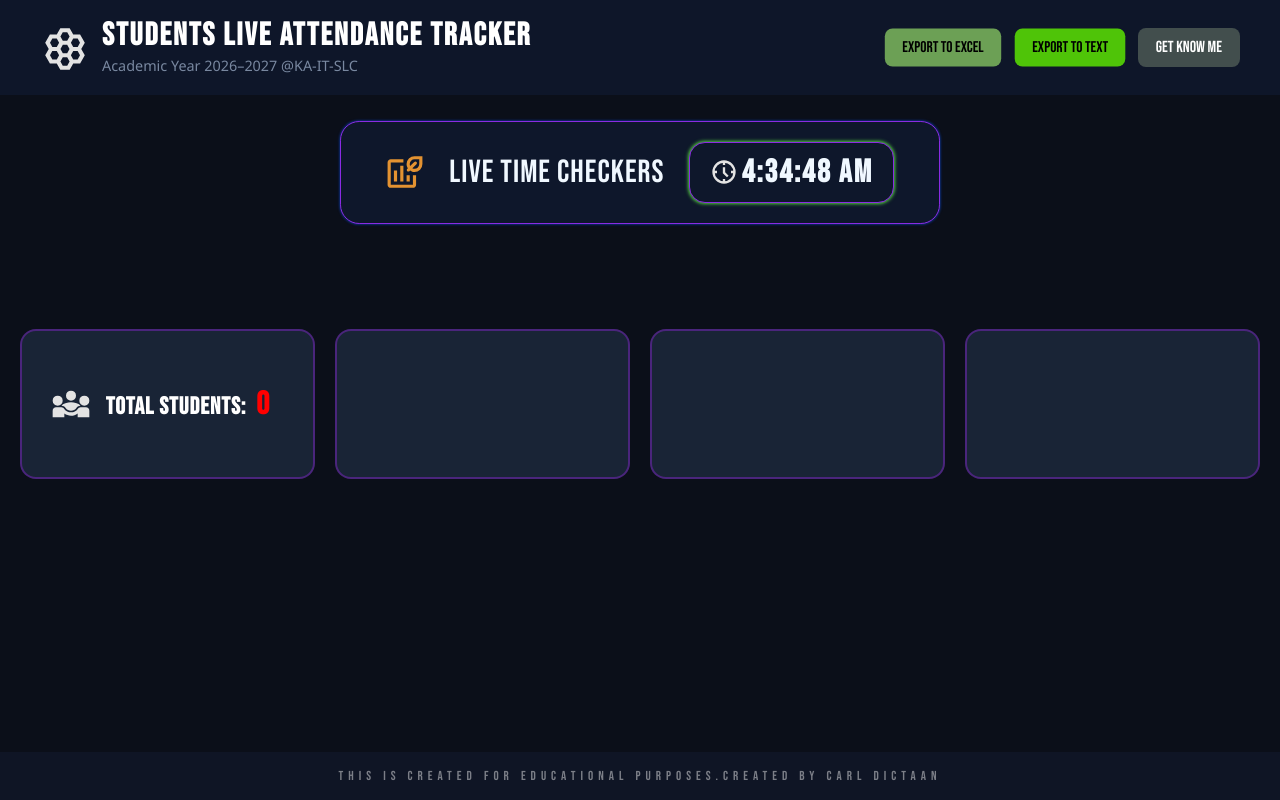
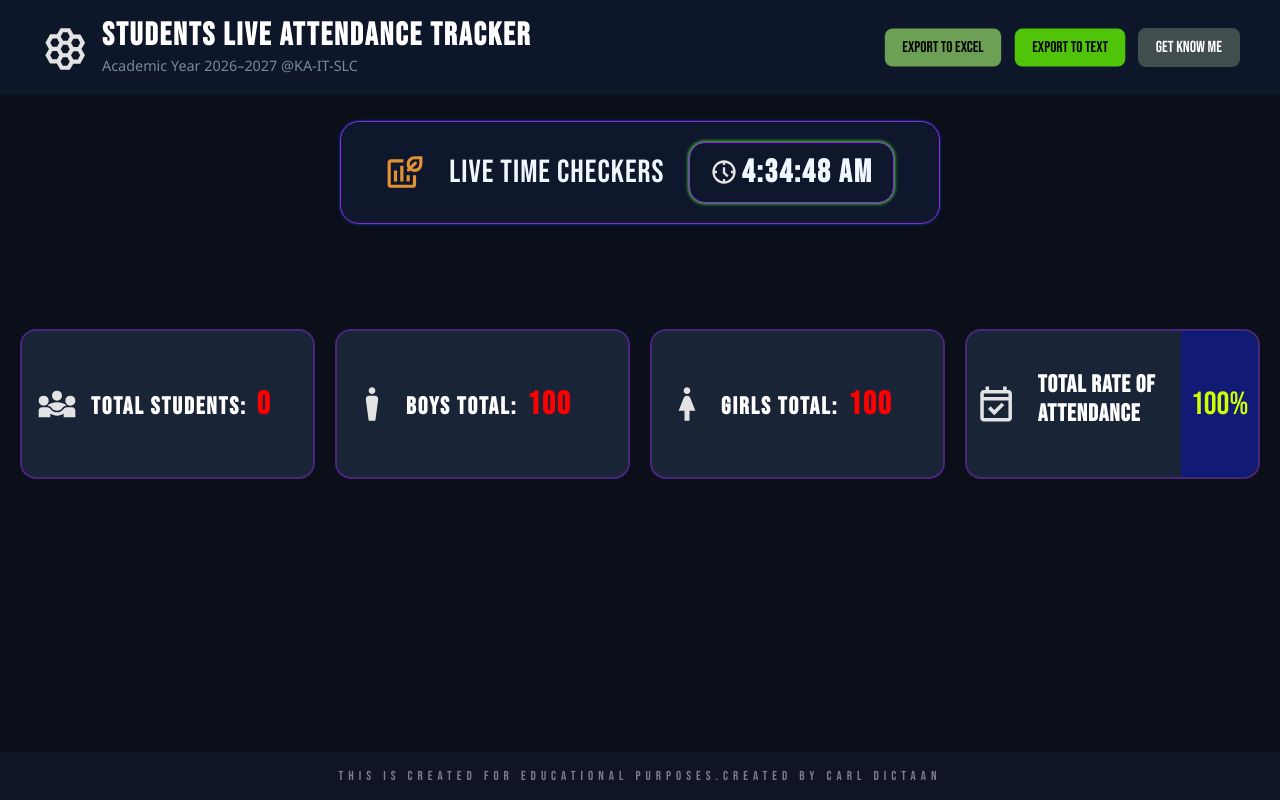
Before and after one commit to CarlLight67/STUDENT-LIVE-ATTENDACE-TRACKER-2026-2027, a plain HTML site: page pages/index.html in a window 1280 px wide. Drawn offline with nearby package versions, Linux system fonts and the light colour scheme.

Commit message:
updated with bit of animations and ui design

```diff
--- a/animations/ani.js
+++ b/animations/ani.js
@@ -5,3 +5,34 @@
       duration: 2000,
       easing: 'easeOutElastic(0.2, 5)',
 });
+
+anime({
+      targets: '.hive',
+      opacity: [0,2],
+      translateX: [-200, 0],
+      duration: 5000 ,
+      rotate: [360]  ,
+      easing: 'easeOutElastic(0.2, 5)'
+});
+
+
+
+      anime({
+            targets: `main`,
+            opacity: [-0.2,1],
+            easing: 'easeOutElastic(0.2, 5)',
+            duration: 6000,
+            translateY: [10,0],
+
+            easing: 'easeOutElastic(0.2, 5)'
+      });
+
+      anime({
+            targets: `footer`,
+            opacity: [-0.2,1],
+            easing: 'easeOutElastic(0.2, 5)',
+            duration: 1000,
+            translateY: [5,0],
+
+            easing: 'easeOutElastic(0.2, 5)'
+      });
--- a/pages/index.html
+++ b/pages/index.html
@@ -22,7 +22,7 @@
 
         <div class="logo-title">
 
-            <svg xmlns="http://www.w3.org/2000/svg"
+            <svg class="hive" xmlns="http://www.w3.org/2000/svg"
                  viewBox="0 -960 960 960"
                  fill="#e3e3e3">
                 <path d="m390-80-68-120H190l-90-160 68-120-68-120 90-160h132l68-120h180l68 120h132l90 160-68 120 68 120-90 160H638L570-80H390Zm248-440h86l44-80-44-80h-86l-45 80 45 80ZM438-400h84l45-80-45-80h-84l-45 80 45 80Zm0-240h84l46-81-45-79h-86l-45 79 46 81ZM237-520h85l45-80-45-80h-85l-45 80 45 80Zm0 240h85l45-80-45-80h-86l-44 80 45 80Zm200 120h86l45-79-46-81h-84l-46 81 45 79Zm201-120h85l45-80-45-80h-85l-45 80 45 80Z"/>
@@ -68,12 +68,30 @@
     <div class="studentList">
 
     <div class="box1">
-        <svg class="peoplesvg" xmlns="http://www.w3.org/2000/svg" height="24px" viewBox="0 -960 960 960" width="24px" fill="#e3e3e3"><path d="M40-160v-160q0-34 23.5-57t56.5-23h131q20 0 38 10t29 27q29 39 71.5 61t90.5 22q49 0 91.5-22t70.5-61q13-17 30.5-27t36.5-10h131q34 0 57 23t23 57v160H640v-91q-35 25-75.5 38T480-200q-43 0-84-13.5T320-252v92H40Zm440-160q-38 0-72-17.5T351-386q-17-25-42.5-39.5T253-440q22-37 93-58.5T480-520q63 0 134 21.5t93 58.5q-29 0-55 14.5T609-386q-22 32-56 49t-73 17ZM160-440q-50 0-85-35t-35-85q0-51 35-85.5t85-34.5q51 0 85.5 34.5T280-560q0 50-34.5 85T160-440Zm640 0q-50 0-85-35t-35-85q0-51 35-85.5t85-34.5q51 0 85.5 34.5T920-560q0 50-34.5 85T800-440ZM480-560q-50 0-85-35t-35-85q0-51 35-85.5t85-34.5q51 0 85.5 34.5T600-680q0 50-34.5 85T480-560Z"/></svg>
-        <H2 class="studentNumber" id="studentNumber">TOTAL STUDENTS:<span id="total">0</span></H2>
+        <svg class="peopleSvg" xmlns="http://www.w3.org/2000/svg" height="24px" viewBox="0 -960 960 960" width="24px" fill="#e3e3e3"><path d="M40-160v-160q0-34 23.5-57t56.5-23h131q20 0 38 10t29 27q29 39 71.5 61t90.5 22q49 0 91.5-22t70.5-61q13-17 30.5-27t36.5-10h131q34 0 57 23t23 57v160H640v-91q-35 25-75.5 38T480-200q-43 0-84-13.5T320-252v92H40Zm440-160q-38 0-72-17.5T351-386q-17-25-42.5-39.5T253-440q22-37 93-58.5T480-520q63 0 134 21.5t93 58.5q-29 0-55 14.5T609-386q-22 32-56 49t-73 17ZM160-440q-50 0-85-35t-35-85q0-51 35-85.5t85-34.5q51 0 85.5 34.5T280-560q0 50-34.5 85T160-440Zm640 0q-50 0-85-35t-35-85q0-51 35-85.5t85-34.5q51 0 85.5 34.5T920-560q0 50-34.5 85T800-440ZM480-560q-50 0-85-35t-35-85q0-51 35-85.5t85-34.5q51 0 85.5 34.5T600-680q0 50-34.5 85T480-560Z"/></svg>
+
+
+        <H2 class="studentNumber" id="studentNumber">TOTAL STUDENTS:<span class="span" id="totalStudents">0</span></H2>
     </div>
-    <div class="box2"></div>
-    <div class="box3"></div>
-    <div class="box4"></div>
+    <div class="box2">
+        <svg class="boysvg" xmlns="http://www.w3.org/2000/svg" height="24px" viewBox="0 -960 960 960" width="24px" fill="#e3e3e3"><path d="m400-80-68-509q-5-36 19-63.5t60-27.5h138q36 0 60 27.5t19 63.5L560-80H400Zm80-640q-33 0-56.5-23.5T400-800q0-33 23.5-56.5T480-880q33 0 56.5 23.5T560-800q0 33-23.5 56.5T480-720Z"/></svg>
+        <h2 class="boyNumber" id="boyNumber">
+            BOYS TOTAL:<span class="span" id="boysTotal">100</span>
+        </h2>
+
+    </div>
+    <div class="box3">
+        <svg class="girlsvg" xmlns="http://www.w3.org/2000/svg" height="24px" viewBox="0 -960 960 960" width="24px" fill="#e3e3e3"><path d="M420-80v-240H280l122-308q10-24 31-38t47-14q26 0 47 14t31 38l122 308H540v240H420Zm60-640q-33 0-56.5-23.5T400-800q0-33 23.5-56.5T480-880q33 0 56.5 23.5T560-800q0 33-23.5 56.5T480-720Z"/></svg>
+        <h2 class="girlNumber" id="girlNumber">
+            GIRLS TOTAL:<span class="span" id="girlsTotal">100</span>
+        </h2>
+    </div>
+    <div class="box4">
+        <svg class="attendance"xmlns="http://www.w3.org/2000/svg" height="24px" viewBox="0 -960 960 960" width="24px" fill="#e3e3e3"><path d="M438-226 296-368l58-58 84 84 168-168 58 58-226 226ZM200-80q-33 0-56.5-23.5T120-160v-560q0-33 23.5-56.5T200-800h40v-80h80v80h320v-80h80v80h40q33 0 56.5 23.5T840-720v560q0 33-23.5 56.5T760-80H200Zm0-80h560v-400H200v400Zm0-480h560v-80H200v80Zm0 0v-80 80Z"/></svg>
+        <h2 class="percentAttendance" id="percentAttendance">TOTAL RATE OF ATTENDANCE</h2>
+        <span class="span1" id="totalPercentage">100%</span>
+
+    </div>
 
 
 
--- a/styles/StudentList.css
+++ b/styles/StudentList.css
@@ -24,15 +24,48 @@
 }
 .studentNumber{
     margin-right: auto;
-    letter-spacing: 1px;
+    letter-spacing: 2px;
 }
-#total{
+.span{
     color: red;
     margin-left:10px ;
     font-size: xx-large ;
 }
-.peoplesvg{
-margin-left: 10%;
+.peopleSvg,.girlsvg,.boysvg{
+margin-left: 5%;
 height: 60px;
 width: 40PX;
 }
+.girlNumber,.boyNumber{
+    margin-right: auto;
+    letter-spacing: 2px;
+}
+.attendance{
+    justify-content: center;
+    margin-left: 0.5rem;
+    height: 80px;
+    width: 80px;
+}
+.box4{
+    flex-direction: row ;
+}
+.percentAttendance{
+    margin-left: 1rem;
+    position: relative;
+    right: 10px;
+    letter-spacing: 1px;
+    bottom: 0.3rem;
+
+}
+.span1{
+    display: flex;
+    justify-content: center;
+    align-items: center;
+    border-radius: 0 1rem 1rem 0;
+    background-color: #0c169e9c;
+    height: 100%;
+    width: 50%;
+    color: rgb(208, 255, 0);
+    font-size: xx-large ;
+
+}
--- a/styles/style.css
+++ b/styles/style.css
@@ -49,7 +49,6 @@ header {
   display: flex;
   flex-direction: column;
 }
-
 .title {
   font-size: 2rem;
   line-height: 1;
```
